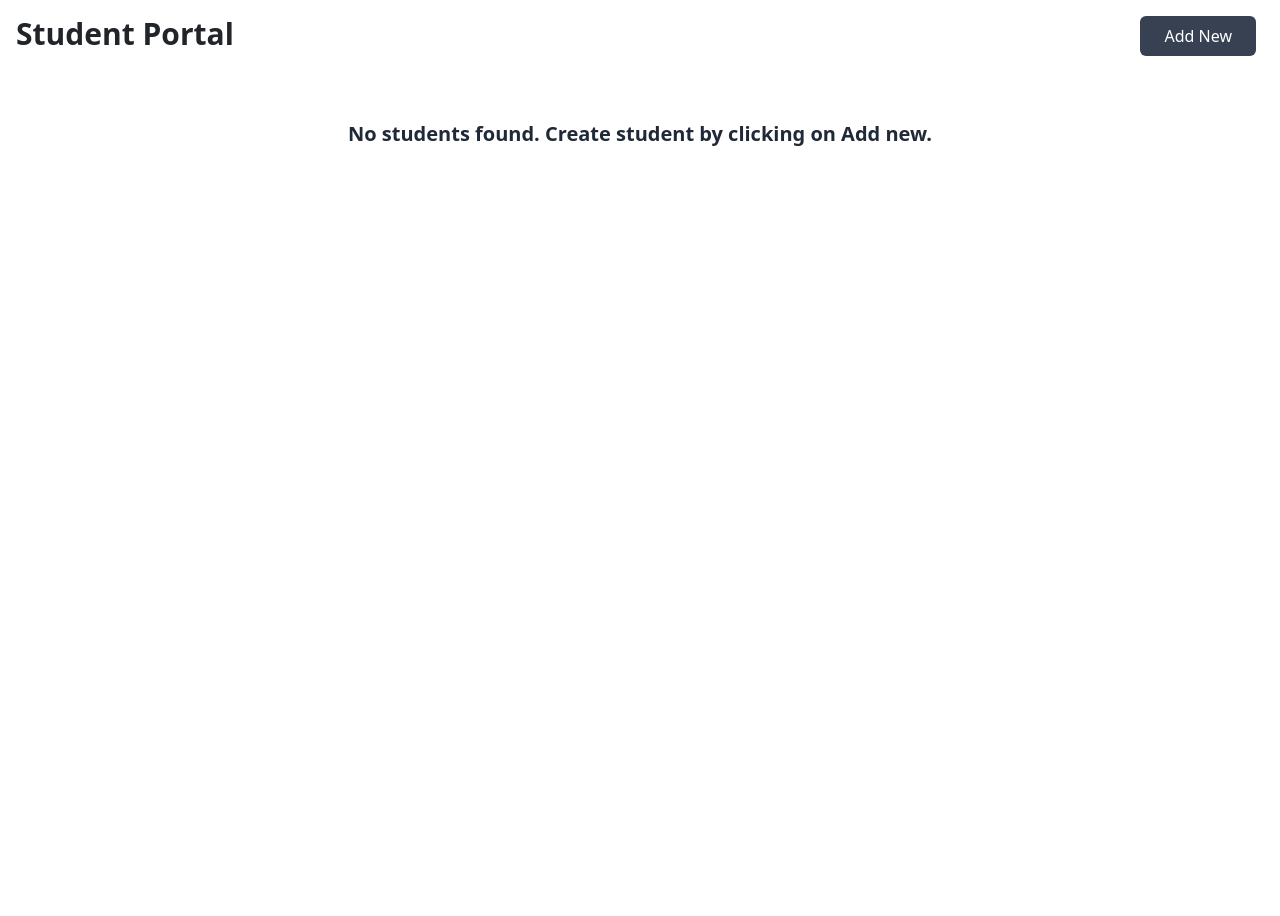
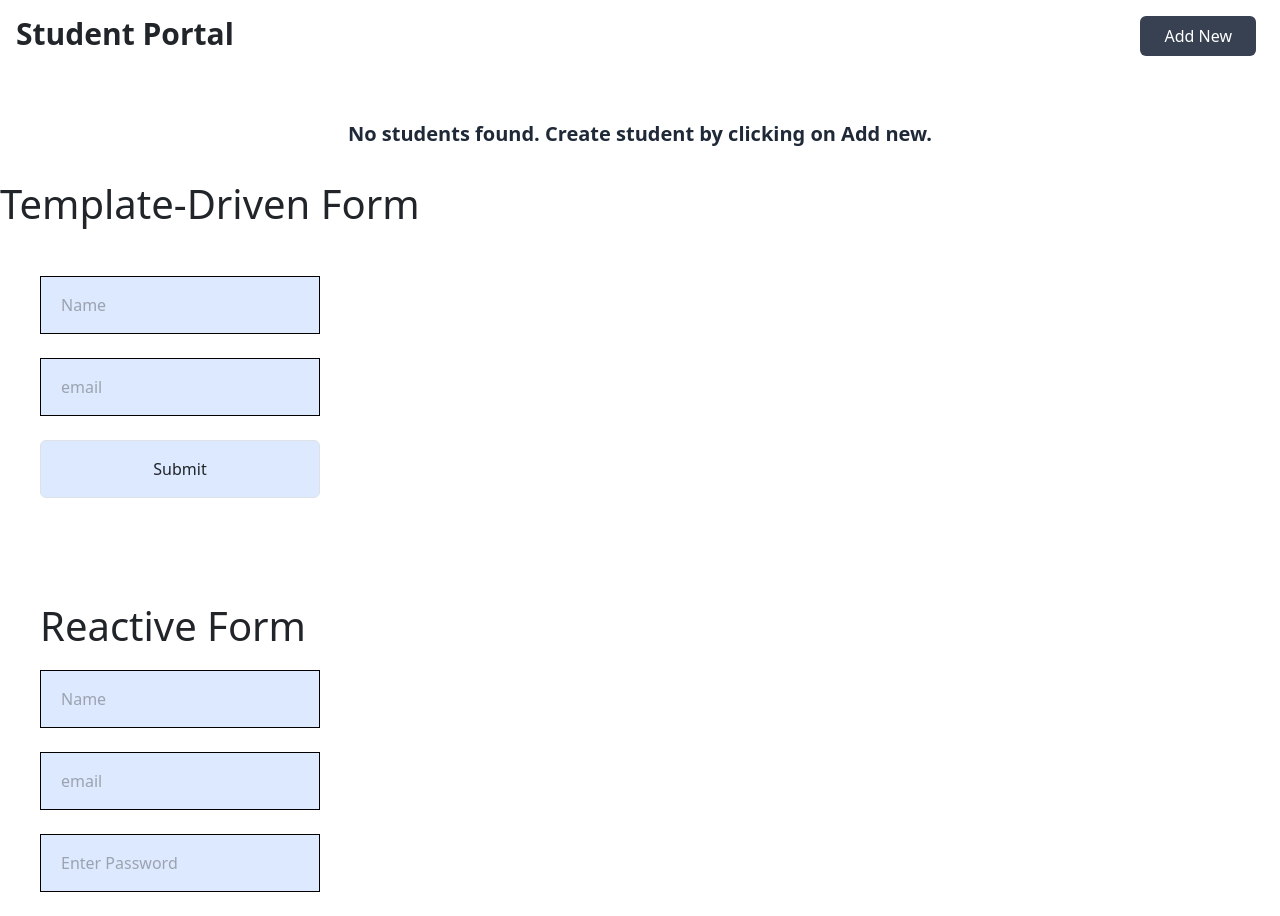
Before and after one commit to MadhavPolawala-dds/angular17-crud, an Angular app: page /form in a window 1280 px wide. Before the commit this address led to /. Shown: the top 916 px of the page. Before the commit the page ends 800 px from the top, so only its background shows below. Built offline with nearby package versions, Linux system fonts and the light colour scheme.

Commit message:
Template driven form and reactive form

```diff
--- a/src/app/app.routes.ts
+++ b/src/app/app.routes.ts
@@ -1,3 +1,9 @@
 import { Routes } from '@angular/router';
+import { FormsTutComponent } from './forms-tut/forms-tut.component';
 
-export const routes: Routes = [];
+export const routes: Routes = [
+  {
+    path: 'form',
+    component: FormsTutComponent,
+  },
+];
--- /dev/null
+++ b/src/app/forms-tut/forms-tut.component.html
@@ -0,0 +1,82 @@
+<h1>Template-Driven Form</h1>
+
+<form class="p-10" #myForm="ngForm" (ngSubmit)="onSubmit(myForm.value)">
+  <input
+    class="h-[58px] w-[280px] bg-[#b4d0ff78] border border-black pl-5"
+    type="text"
+    name="name"
+    placeholder="Name"
+    ngModel
+  /><br /><br />
+  <input
+    class="h-[58px] w-[280px] bg-[#b4d0ff78] border border-black pl-5"
+    type="email"
+    name="email"
+    placeholder="email"
+    ngModel
+  /><br /><br />
+
+  <button
+    class="h-[58px] w-[280px] bg-[#b4d0ff78] hover:bg-black hover:text-white rounded border border-blue-600"
+    type="submit"
+  >
+    Submit
+  </button>
+</form>
+
+<h1 class="pl-10 pt-16 -mb-5">Reactive Form</h1>
+
+<form [formGroup]="loginForm" (ngSubmit)="loginFormSubmit()" class="p-10">
+  <input
+    class="h-[58px] w-[280px] bg-[#b4d0ff78] border border-black pl-5"
+    type="text"
+    name="name"
+    placeholder="Name"
+    formControlName="name"
+  /><br />
+
+  @if (nameValidation && nameValidation.invalid && nameValidation.touched) {
+  <span class="text-red-500">Please enter your name</span>
+  }
+
+  <br />
+  <input
+    class="h-[58px] w-[280px] bg-[#b4d0ff78] border border-black pl-5"
+    type="email"
+    name="email"
+    placeholder="email"
+    formControlName="email"
+  /><br />
+  @if (emailValidation && emailValidation.invalid && emailValidation.touched) {
+  <span class="text-red-500">Please enter valid email</span>
+  }
+  <br />
+
+  <input
+    class="h-[58px] w-[280px] bg-[#b4d0ff78] border border-black pl-5"
+    type="password"
+    name="password"
+    placeholder="Enter Password"
+    formControlName="password"
+  /><br />
+  @if (passwordValidation && passwordValidation.touched &&
+  passwordValidation.errors?.['required']) {
+  <span class="text-red-500">Please enter valid password</span>
+
+  } @if (passwordValidation?.errors?.['minlength']) {
+  <span class="text-red-500">Password length should be greater than 8</span>
+  }
+  <br />
+
+  <button
+    class="h-[58px] w-[280px] bg-[#b4d0ff78] hover:bg-black hover:text-white rounded border border-blue-600"
+    type="submit"
+    [disabled]="loginForm.invalid"
+    [ngClass]="{
+      'cursor-not-allowed': loginForm.invalid,
+      'bg-slate-400; hover:bg-[#b4d0ff]': loginForm.invalid
+    }"
+  >
+    Submit
+  </button>
+</form>
--- /dev/null
+++ b/src/app/forms-tut/forms-tut.component.ts
@@ -0,0 +1,46 @@
+import { CommonModule } from '@angular/common';
+import { Component } from '@angular/core';
+import {
+  FormControl,
+  FormsModule,
+  ReactiveFormsModule,
+  FormGroup,
+  Validators,
+} from '@angular/forms';
+
+@Component({
+  selector: 'app-forms-tut',
+  standalone: true,
+  imports: [FormsModule, ReactiveFormsModule, CommonModule],
+  templateUrl: './forms-tut.component.html',
+  styleUrl: './forms-tut.component.css',
+})
+export class FormsTutComponent {
+  onSubmit(item: any) {
+    console.warn(item);
+  }
+
+  loginForm = new FormGroup({
+    name: new FormControl('', Validators.required),
+    email: new FormControl('', [Validators.required, Validators.email]),
+    password: new FormControl('', [
+      Validators.required,
+      Validators.minLength(8),
+    ]),
+  });
+
+  loginFormSubmit() {
+    console.log(this.loginForm.value);
+  }
+  get nameValidation() {
+    return this.loginForm.get('name');
+  }
+
+  get emailValidation() {
+    return this.loginForm.get('email');
+  }
+
+  get passwordValidation() {
+    return this.loginForm.get('password');
+  }
+}
--- a/src/styles.css
+++ b/src/styles.css
@@ -1,4 +1,6 @@
 /* You can add global styles to this file, and also import other style files */
+@import url("https://cdn-uicons.flaticon.com/2.5.1/uicons-regular-rounded/css/uicons-regular-rounded.css");
+@import url("https://cdn-uicons.flaticon.com/2.5.1/uicons-bold-rounded/css/uicons-bold-rounded.css");
 @tailwind base;
 @tailwind components;
 @tailwind utilities;
```
Also changed, not shown: src/app/forms-tut/forms-tut.component.css (added), 1 other file (tests, documents, lock files or other folders).
